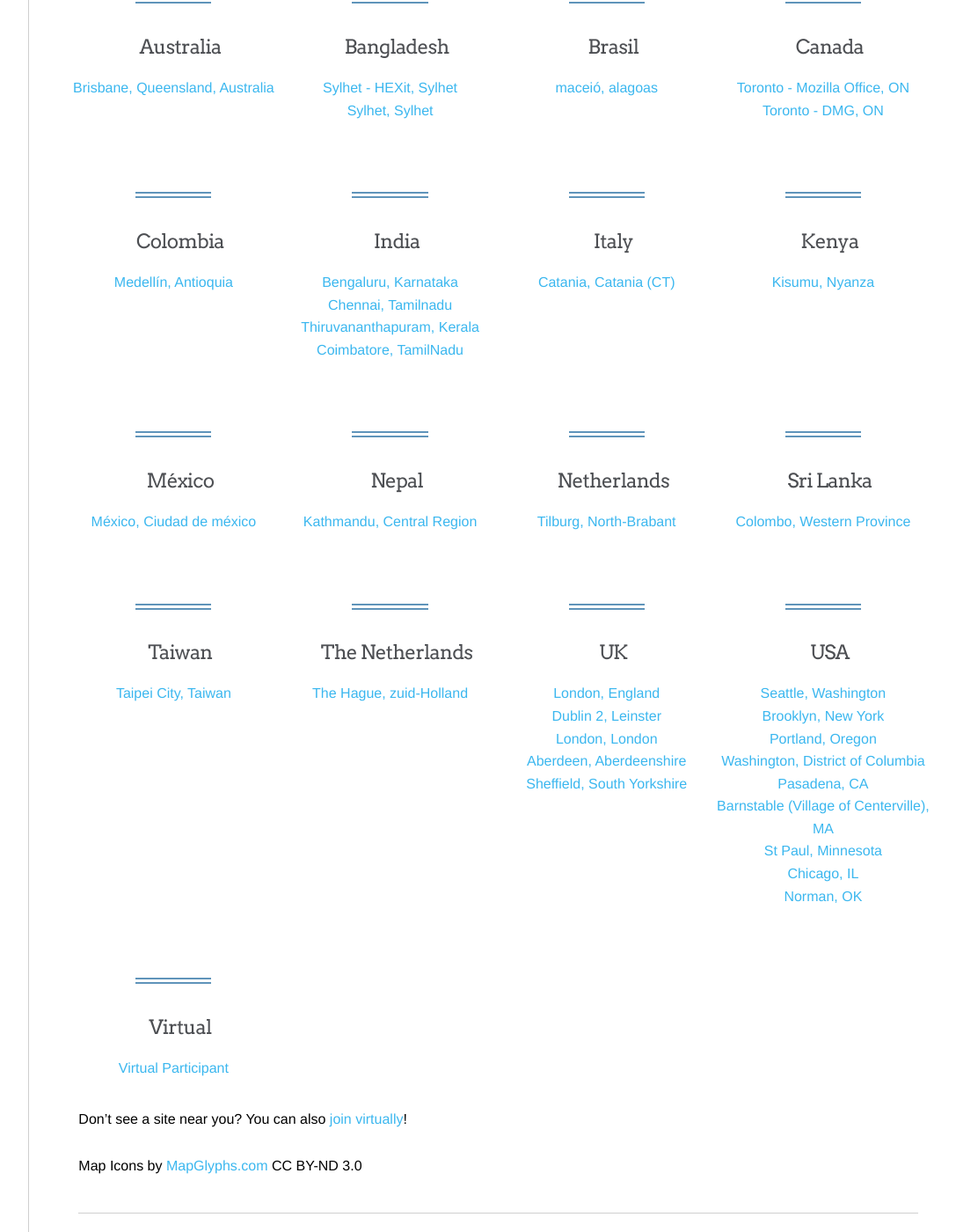
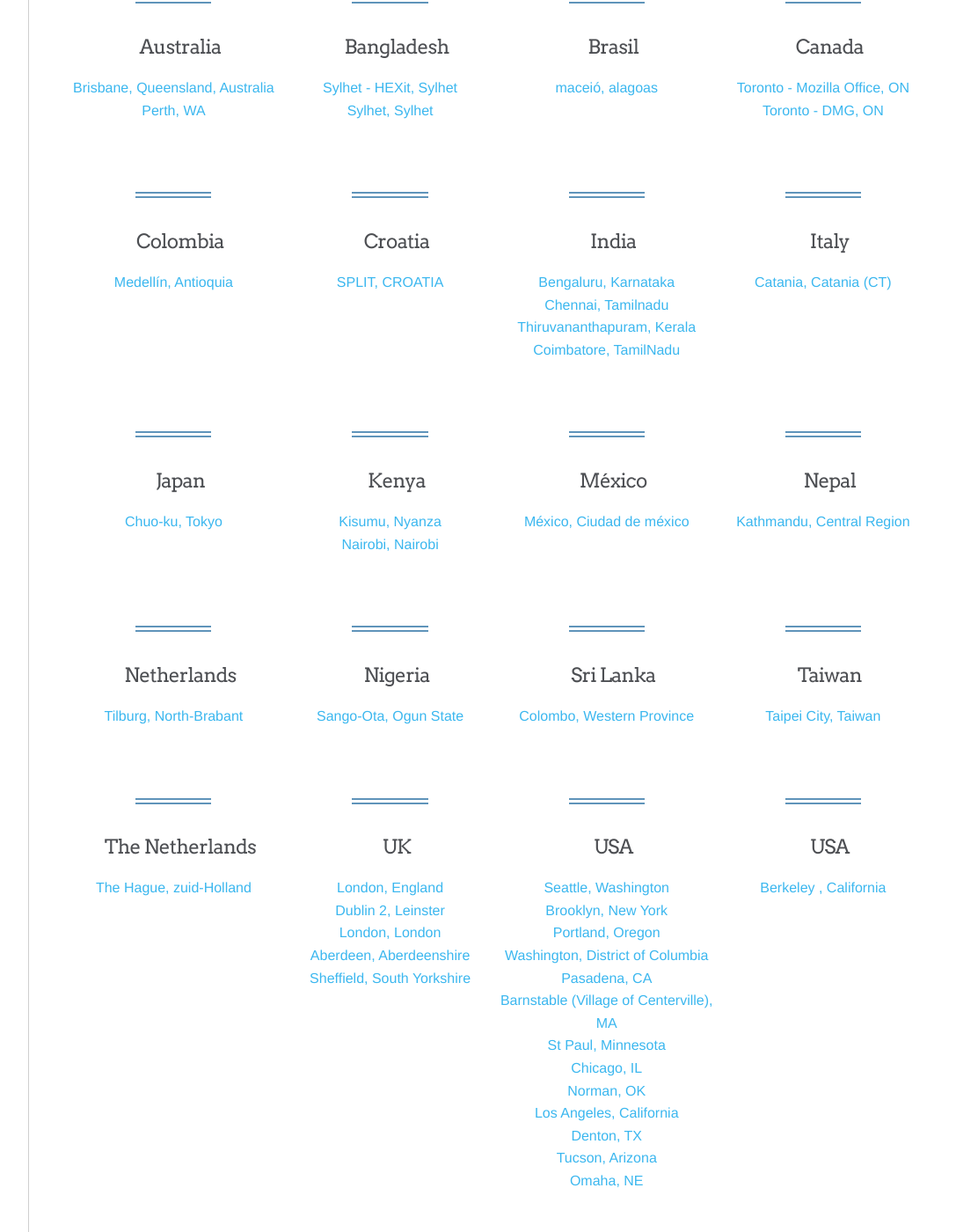
Before and after one commit to mozilla/global-sprint, a Jekyll site: the page built from _articles/register.md, in a window 1280 px wide and 1400 px high, scrolled down 773 px. Shown: the whole window at 88% size, without its empty margins (180-1267 px from the left). Built offline with Jekyll 4.4.1, drawn with Linux system fonts in a browser that asks for light colours; comment, search, counter and statistics services are not loaded; a style sheet for code colours, icons or effects is not loaded.

Commit message:
Update sites.json

```diff
--- a/_data/sites.json
+++ b/_data/sites.json
@@ -7,6 +7,14 @@
             "siteLocationCountry": "Australia",
             "countryCode": "AU",
             "linkToTito": "https://ti.to/Mozilla/global-sprint-brisbane"
+        },
+        {
+            "siteName": "Curtin University",
+            "siteLocationCity": "Perth",
+            "siteLocationStateProvince": "WA",
+            "siteLocationCountry": "Australia",
+            "countryCode": "AU",
+            "linkToTito": "https://ti.to/Mozilla/global-sprint-perth"
         }
     ],
     "Bangladesh": [
@@ -65,6 +73,16 @@
             "linkToTito": "https://ti.to/Mozilla/global-sprint-medellin"
         }
     ],
+    "Croatia": [
+        {
+            "siteName": "Pleternica",
+            "siteLocationCity": "SPLIT",
+            "siteLocationStateProvince": "CROATIA",
+            "siteLocationCountry": "Croatia",
+            "countryCode": "HR",
+            "linkToTito": "https://ti.to/Mozilla/global-sprint-croatia"
+        }
+    ],
     "India": [
         {
             "siteName": "HasGeek",
@@ -109,6 +127,16 @@
             "linkToTito": "https://ti.to/Mozilla/global-sprint-cantania"
         }
     ],
+    "Japan": [
+        {
+            "siteName": "Mozilla Japan Community Space",
+            "siteLocationCity": "Chuo-ku",
+            "siteLocationStateProvince": "Tokyo",
+            "siteLocationCountry": "Japan",
+            "countryCode": "JP",
+            "linkToTito": "https://ti.to/Mozilla/global-sprint-tokyo"
+        }
+    ],
     "Kenya": [
         {
             "siteName": "LakeHub",
@@ -117,6 +145,14 @@
             "siteLocationCountry": "Kenya",
             "countryCode": "KE",
             "linkToTito": "https://ti.to/Mozilla/global-sprint-kisumu-kenya"
+        },
+        {
+            "siteName": "Digital Opportunity Trust Kenya Office",
+            "siteLocationCity": "Nairobi",
+            "siteLocationStateProvince": "Nairobi",
+            "siteLocationCountry": "Kenya",
+            "countryCode": "KE",
+            "linkToTito": "https://ti.to/Mozilla/global-sprint-nairobi"
         }
     ],
     "México": [
@@ -147,6 +183,16 @@
             "siteLocationCountry": "Netherlands",
             "countryCode": "NL",
             "linkToTito": "https://ti.to/Mozilla/global-sprint-tilburg"
+        }
+    ],
+    "Nigeria": [
+        {
+            "siteName": "CUBRe",
+            "siteLocationCity": "Sango-Ota",
+            "siteLocationStateProvince": "Ogun State",
+            "siteLocationCountry": "Nigeria",
+            "countryCode": "NG",
+            "linkToTito": "https://ti.to/Mozilla/global-sprint-ota-nigeria"
         }
     ],
     "Sri Lanka ": [
@@ -293,6 +339,48 @@
             "siteLocationCountry": "USA",
             "countryCode": "US",
             "linkToTito": "https://ti.to/Mozilla/global-sprint-norman"
+        },
+        {
+            "siteName": "UCLA Library",
+            "siteLocationCity": "Los Angeles",
+            "siteLocationStateProvince": "California",
+            "siteLocationCountry": "USA",
+            "countryCode": "US",
+            "linkToTito": "https://ti.to/Mozilla/global-sprint-los-angeles"
+        },
+        {
+            "siteName": "Willis Library, University of North Texas",
+            "siteLocationCity": "Denton",
+            "siteLocationStateProvince": "TX",
+            "siteLocationCountry": "USA",
+            "countryCode": "US",
+            "linkToTito": "https://ti.to/Mozilla/global-sprint-denton-tx"
+        },
+        {
+            "siteName": "University of Arizona - CyVerse",
+            "siteLocationCity": "Tucson",
+            "siteLocationStateProvince": "Arizona",
+            "siteLocationCountry": "USA",
+            "countryCode": "US",
+            "linkToTito": "https://ti.to/Mozilla/global-sprint-tuscon-az "
+        },
+        {
+            "siteName": "University of Nebraska at Omaha",
+            "siteLocationCity": "Omaha",
+            "siteLocationStateProvince": "NE",
+            "siteLocationCountry": "USA",
+            "countryCode": "US",
+            "linkToTito": "https://ti.to/Mozilla/global-sprint-omaha"
+        }
+    ],
+    "USA ": [
+        {
+            "siteName": "UC Berkeley Library",
+            "siteLocationCity": "Berkeley ",
+            "siteLocationStateProvince": "California ",
+            "siteLocationCountry": "USA ",
+            "countryCode": "US",
+            "linkToTito": "https://ti.to/Mozilla/global-sprint-berkeley"
         }
     ]
 }
```
